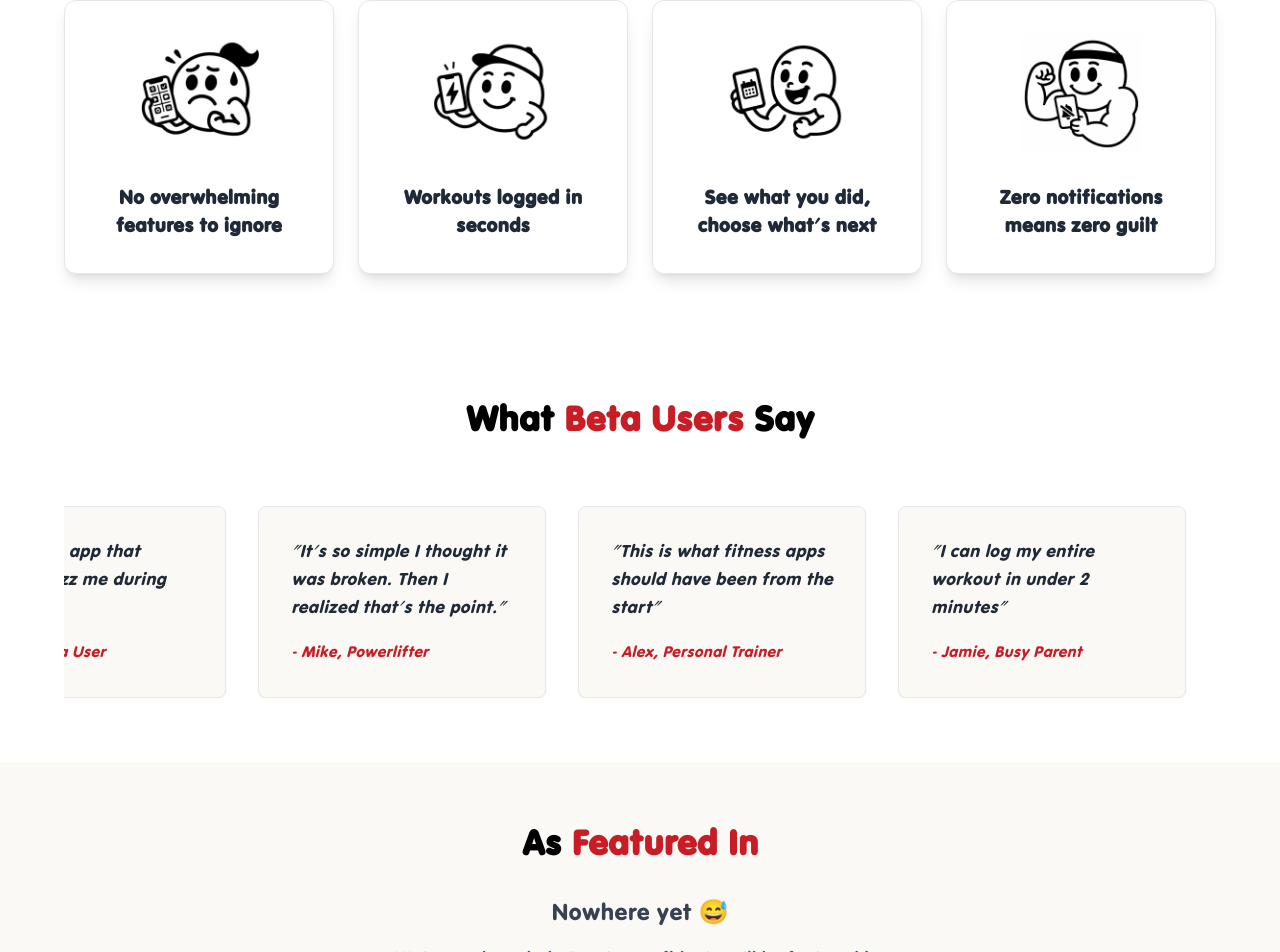
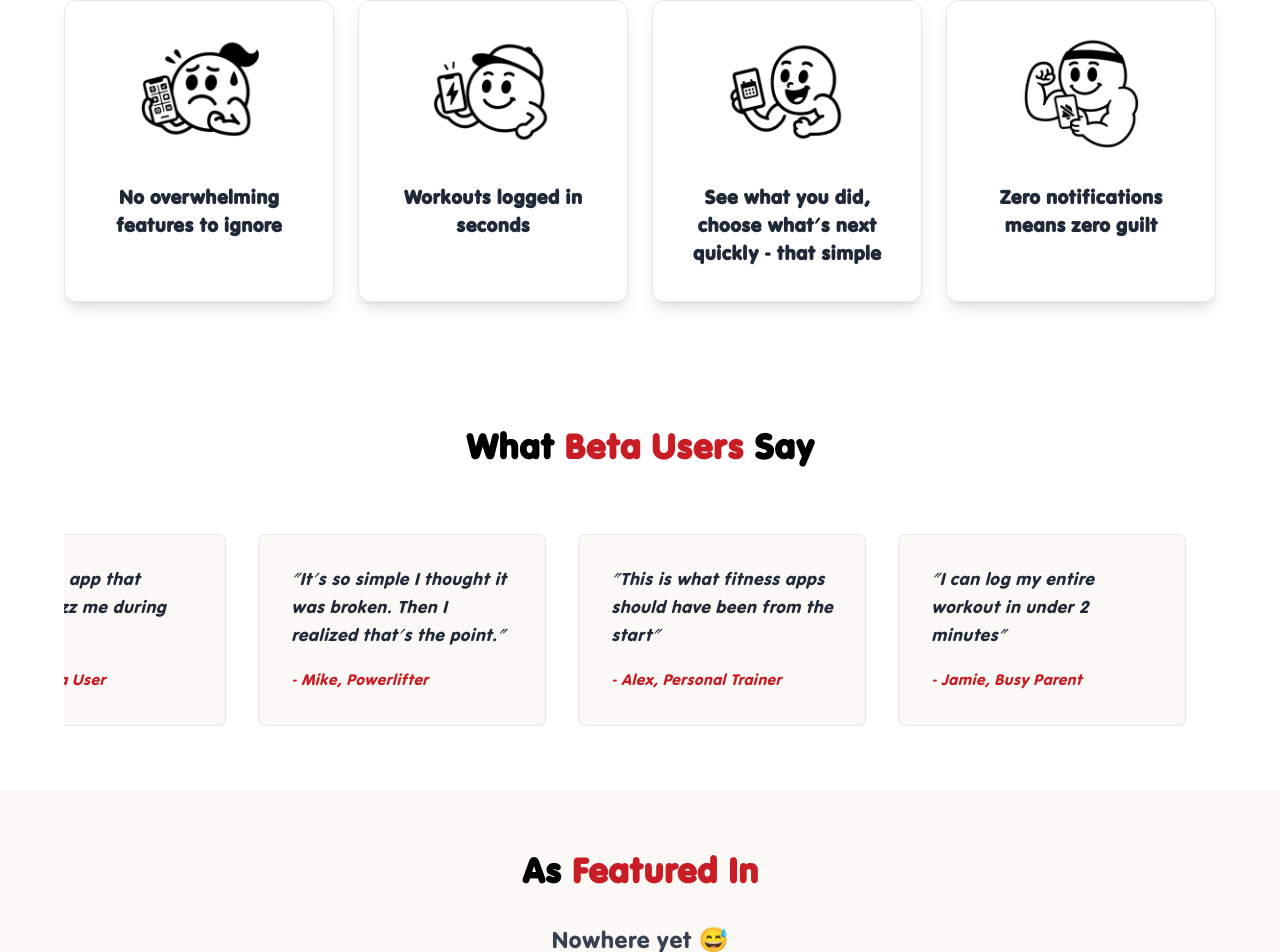
Before and after one commit to rimshadpcs/justloglanding, a Next.js app: page / in a window 1280 px wide. Shown: the part 1951-2903 px from the top of the page. Built offline with nearby package versions, Linux system fonts and the light colour scheme.

Commit message:
new section

```diff
--- a/src/app/page.tsx
+++ b/src/app/page.tsx
@@ -284,8 +284,7 @@ export default function Home() {
                 height={120}
                 className="mx-auto mb-8"
               />
-              <p className="text-xl font-semibold text-gray-800">See what you did, choose what's next</p>
-            </div>
+<p className="text-xl font-semibold text-gray-800">See what you did, choose what&apos;s next quickly - that simple</p>            </div>
 
             <div className="bg-white rounded-xl shadow-lg border border-gray-200 p-8 text-center">
               <Image
```
